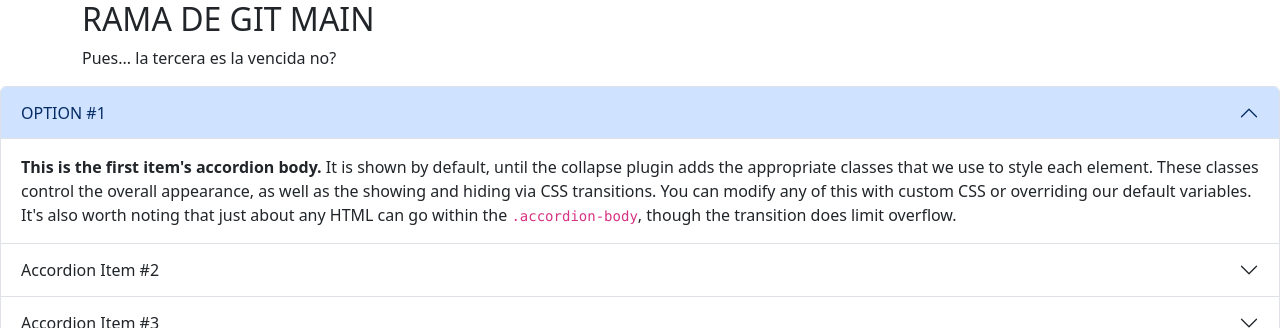
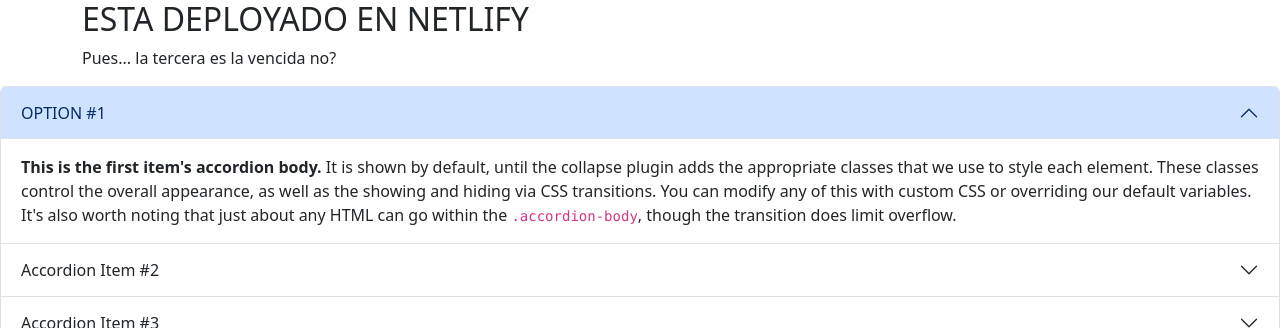
Before and after one commit to JATINAS/ebac-bootstrap, a plain HTML site: page index.html in a window 1280 px wide. Shown: the top 328 px of the page. Drawn offline with nearby package versions, Linux system fonts and the light colour scheme.

Commit message:
Update index.html

```diff
--- a/index.html
+++ b/index.html
@@ -10,7 +10,7 @@
 </head>
 <body>
     <div class="container">
-        <h2>RAMA DE GIT MAIN</h2>
+        <h2>ESTA DEPLOYADO EN NETLIFY</h2>
         <p>Pues... la tercera es la vencida no?</p>
     </div>
     <div class="accordion" id="accordionExample">
```
